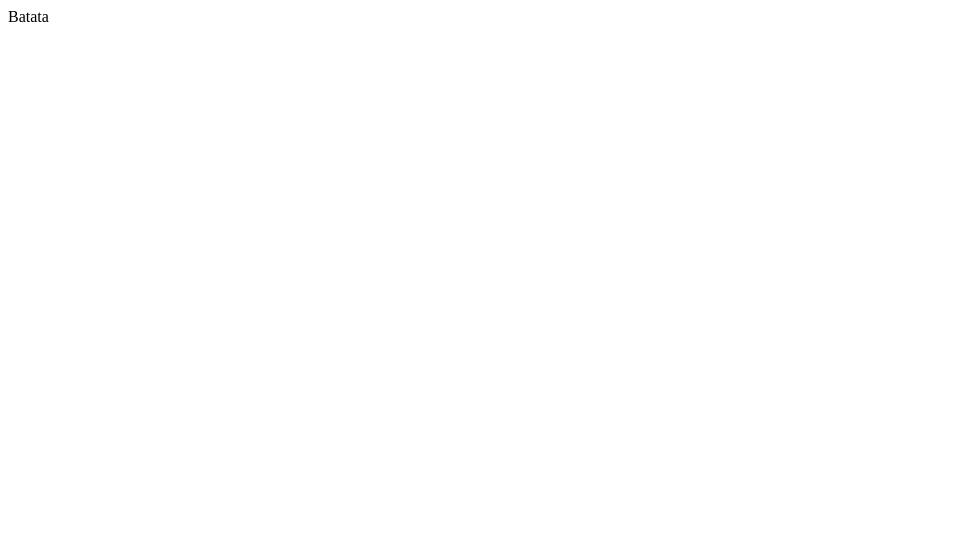
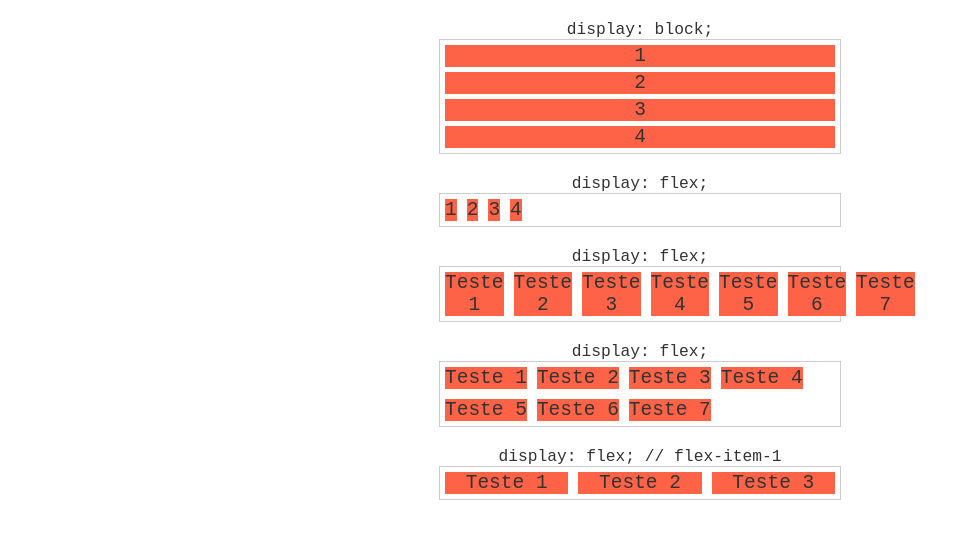
Before and after one commit to Maycon-SENAI/css-desafio, a plain HTML site: page index.html in a window 1280 px wide. Shown: the whole page, without its empty margins (0-970 px from the left). Drawn offline with Linux system fonts and the light colour scheme.

Commit message:
estudo um de display

```diff
--- a/index.html
+++ b/index.html
@@ -9,9 +9,54 @@
 </head>
 <body>
 
-    <div class="batata">
-        Batata
-    </div>
+    <h1>display: block;</h1>
+<section class="container">
+	<div class="item">1</div>
+	<div class="item">2</div>
+	<div class="item">3</div>
+	<div class="item">4</div>
+</section>
+
+<h1>display: flex;</h1>
+<section class="container flex">
+	<div class="item">1</div>
+	<div class="item">2</div>
+	<div class="item">3</div>
+	<div class="item">4</div>
+</section>
+
+<h1>display: flex;</h1>
+<section class="container flex">
+	<div class="item">Teste 1</div>
+	<div class="item">Teste 2</div>
+	<div class="item">Teste 3</div>
+	<div class="item">Teste 4</div>
+	<div class="item">Teste 5</div>
+	<div class="item">Teste 6</div>
+	<div class="item">Teste 7</div>
+</section>
+
+<h1>display: flex;</h1>
+<section class="container flex flex-wrap">
+	<div class="item">Teste 1</div>
+	<div class="item">Teste 2</div>
+	<div class="item">Teste 3</div>
+	<div class="item">Teste 4</div>
+	<div class="item">Teste 5</div>
+	<div class="item">Teste 6</div>
+	<div class="item">Teste 7</div>
+</section>
+
+<h1>display: flex; // flex-item-1</h1>
+<section class="container flex">
+	<div class="item flex-item-1">Teste 1</div>
+	<div class="item flex-item-1">Teste 2</div>
+	<div class="item flex-item-1">Teste 3</div>
+</section>
+
+
+
+
 
 </body>
 </html>
--- a/style.css
+++ b/style.css
@@ -1,8 +1,38 @@
-.batata {
-   display: flex;
-   width: 100px;
-   height: 100px;
-   border-radius: 50%;
-   /* background-color: red; */
+/* Flex */
+.flex {
+	display: flex;
+}
 
+.flex-wrap {
+	flex-wrap: wrap;
 }
+
+.flex-item-1 {
+	flex: 1;
+}
+
+/* Flex Item */
+.item {
+	margin: 5px;
+	background: tomato;
+	text-align: center;
+	font-size: 1.5em;
+}
+
+.container {
+	max-width: 400px;
+	margin: 0 auto;
+	border: 1px solid #ccc;
+}
+
+h1 {
+	text-align: center;
+	margin: 20px 0 0 0;
+	font-size: 1.25em;
+	font-weight: normal;
+}
+
+body {
+	font-family: monospace;
+	color: #333;
+}
```
